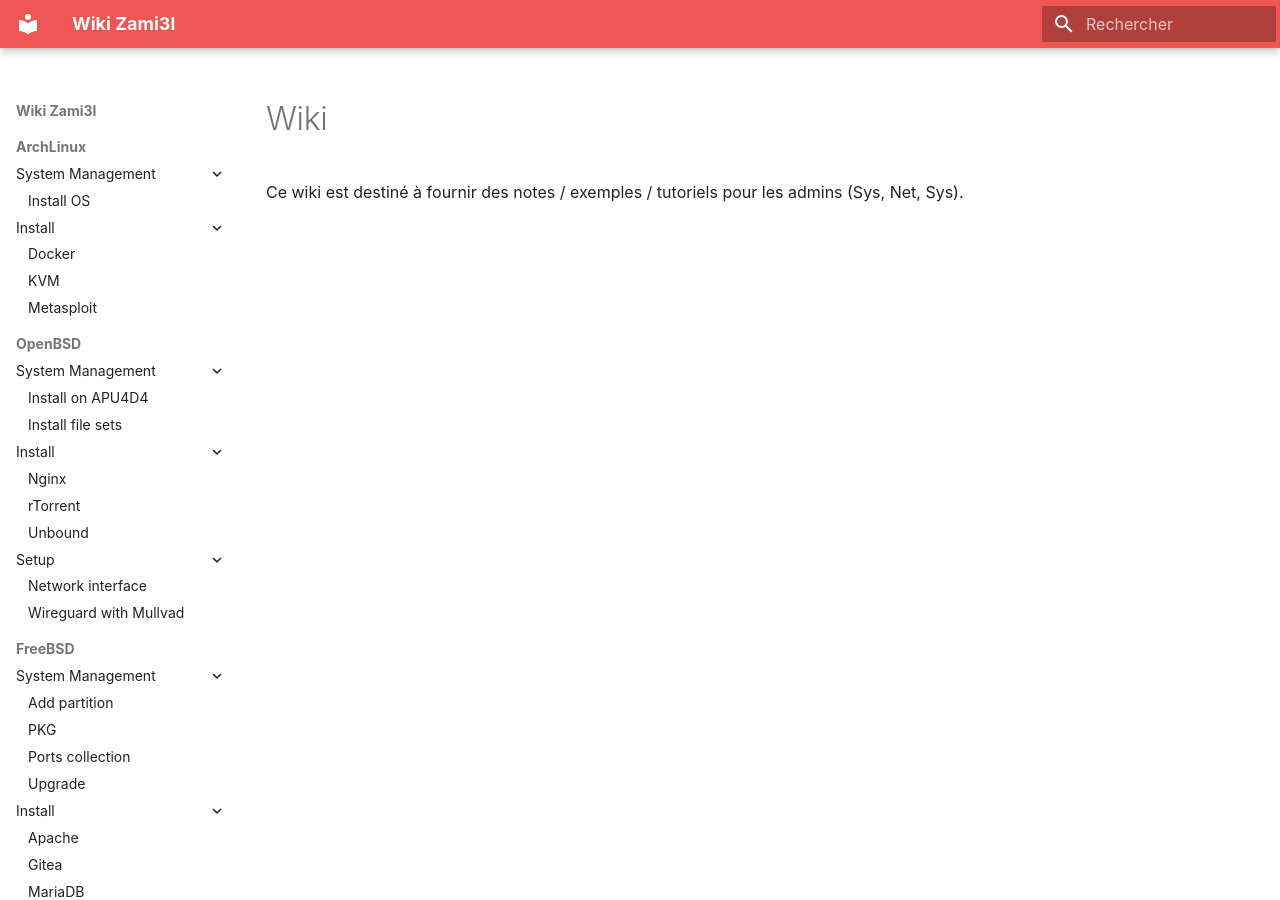
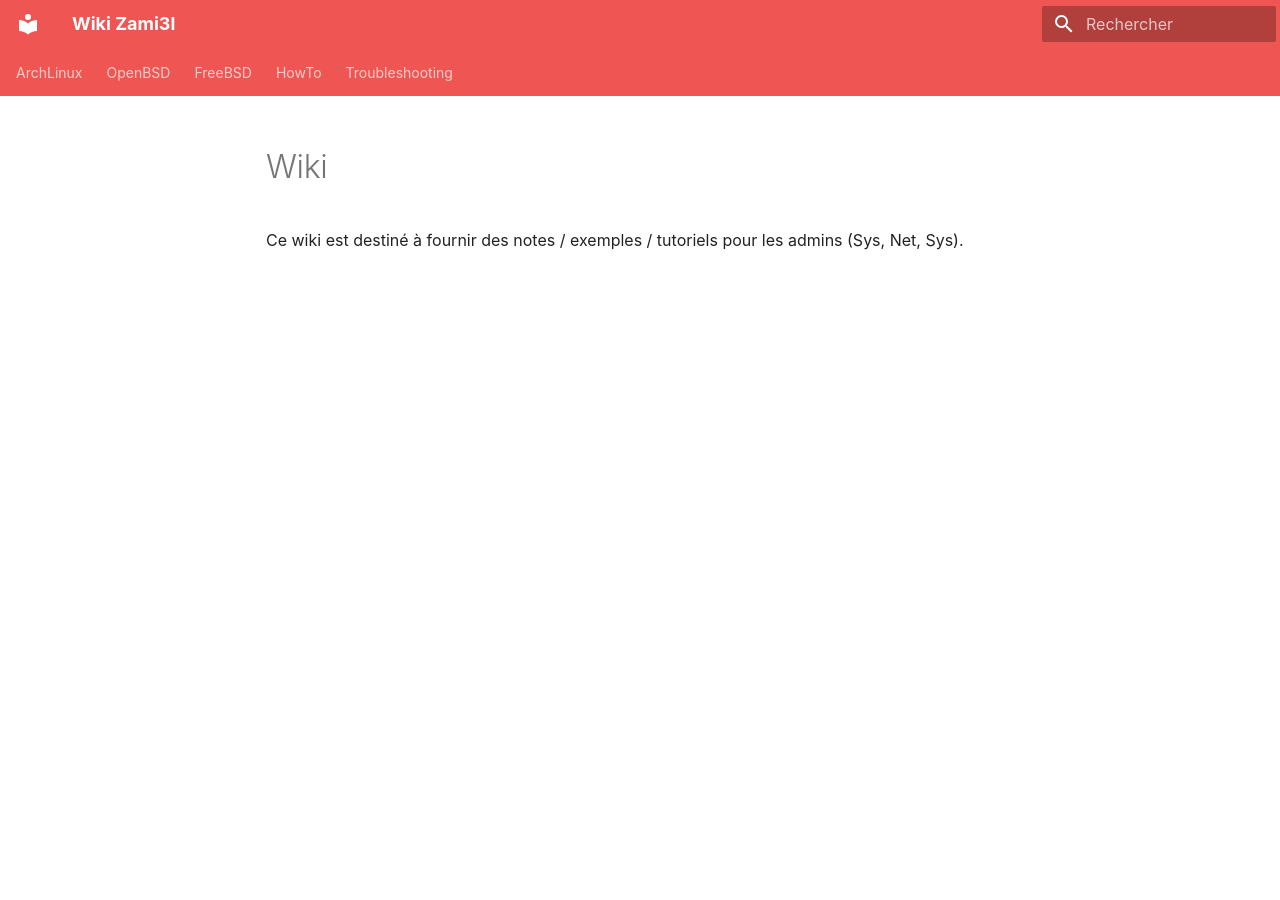
Before and after one commit to zami3l/wiki, an MkDocs documentation site: the page built from docs/README.md, in a window 1280 px wide. Built offline with MkDocs 1.6.1 and Material for MkDocs 9.7.7, drawn with Linux system fonts in a browser that asks for light colours; some web fonts are replaced.

```diff
--- a/mkdocs.yml
+++ b/mkdocs.yml
@@ -19,6 +19,7 @@ nav:
     - System Management:
       - Install on APU4D4: openbsd/system-management/apu4d4.md
       - Install file sets: openbsd/system-management/file-sets.md
+      - PKG: openbsd/system-management/pkg.md
     - Install:
       - Nginx: openbsd/install/nginx.md
       - rTorrent: openbsd/install/rtorrent.md
@@ -28,7 +29,7 @@ nav:
       - Wireguard with Mullvad: openbsd/setup/wireguard-mullvad.md
   - FreeBSD:
     - System Management:
-      - Add partition: freebsd/system-management/apu4d4.md
+      - Add partition: freebsd/system-management/add-partition.md
       - PKG: freebsd/system-management/pkg.md
       - Ports collection: freebsd/system-management/ports-collection.md
       - Upgrade: freebsd/system-management/upgrade.md
@@ -39,6 +40,7 @@ nav:
   - HowTo:
     - Backup:
       - CloneZilla: howto/backup/clonezilla.md
+      - Rsync: howto/backup/rsync.md
     - Encryption:
       - Create GPG keys: howto/encryption/create-gpg-keys.md
       - Cryptsetup: howto/encryption/cryptsetup.md
@@ -62,7 +64,7 @@ nav:
       - Certbot: howto/ssl/certbot.md
       - Create CA / Cert: howto/ssl/create-ca-crt.md
       - OpenSSL: howto/ssl/openssl.md
-      - Diffie Hellman: howto/ssl/diffie-helman.md
+      - Diffie Hellman: howto/ssl/diffie-hellman.md
     - Pentest:
       - John bruteforce shadow: howto/pentest/john-bruteforce-shadow.md
   - Troubleshooting:
@@ -96,7 +98,9 @@ theme:
     # Pré-Chargement
     #    - navigation.instant
     # Navigation par section
-    - navigation.sections
+    #- navigation.sections
+    # Navigation via tabs
+    - navigation.tabs
     # Navigation déployée
     - navigation.expand
     # Bouton de retour en haut
```
